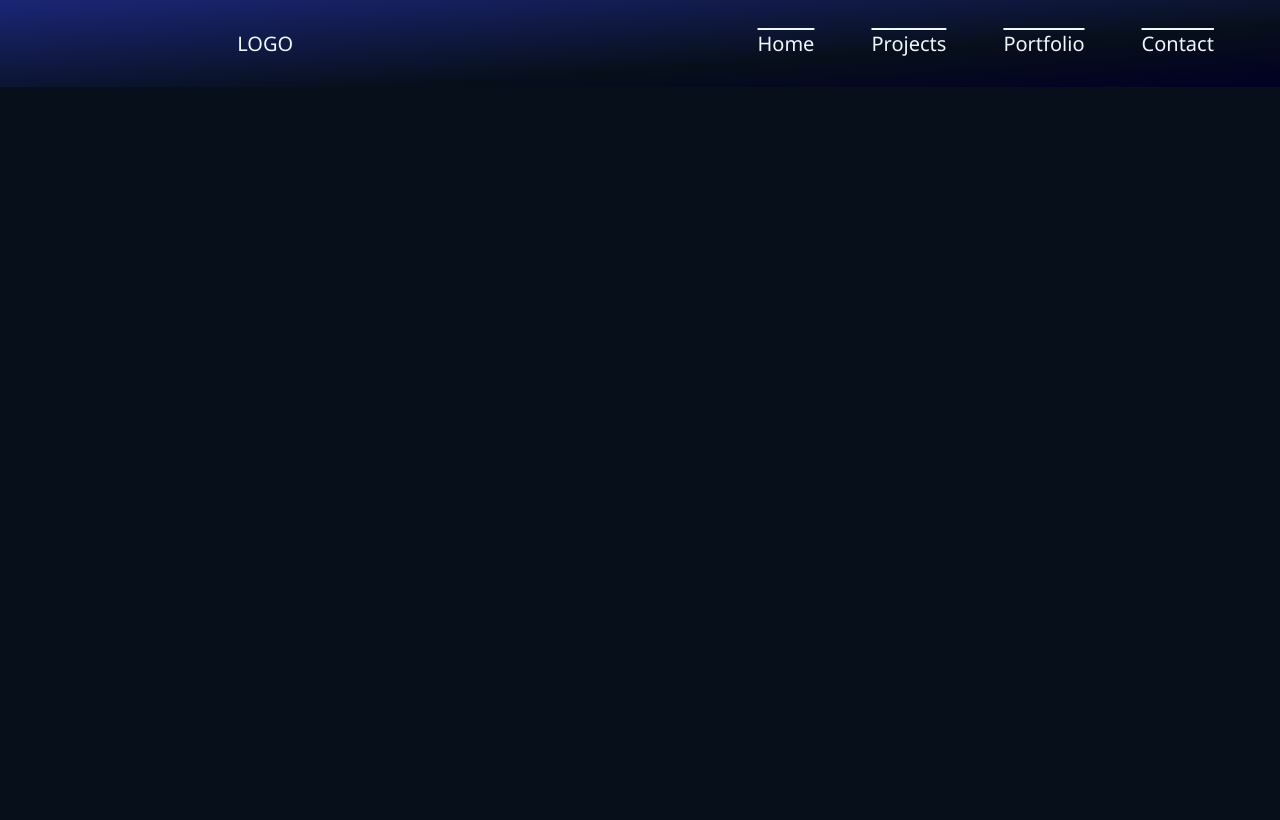
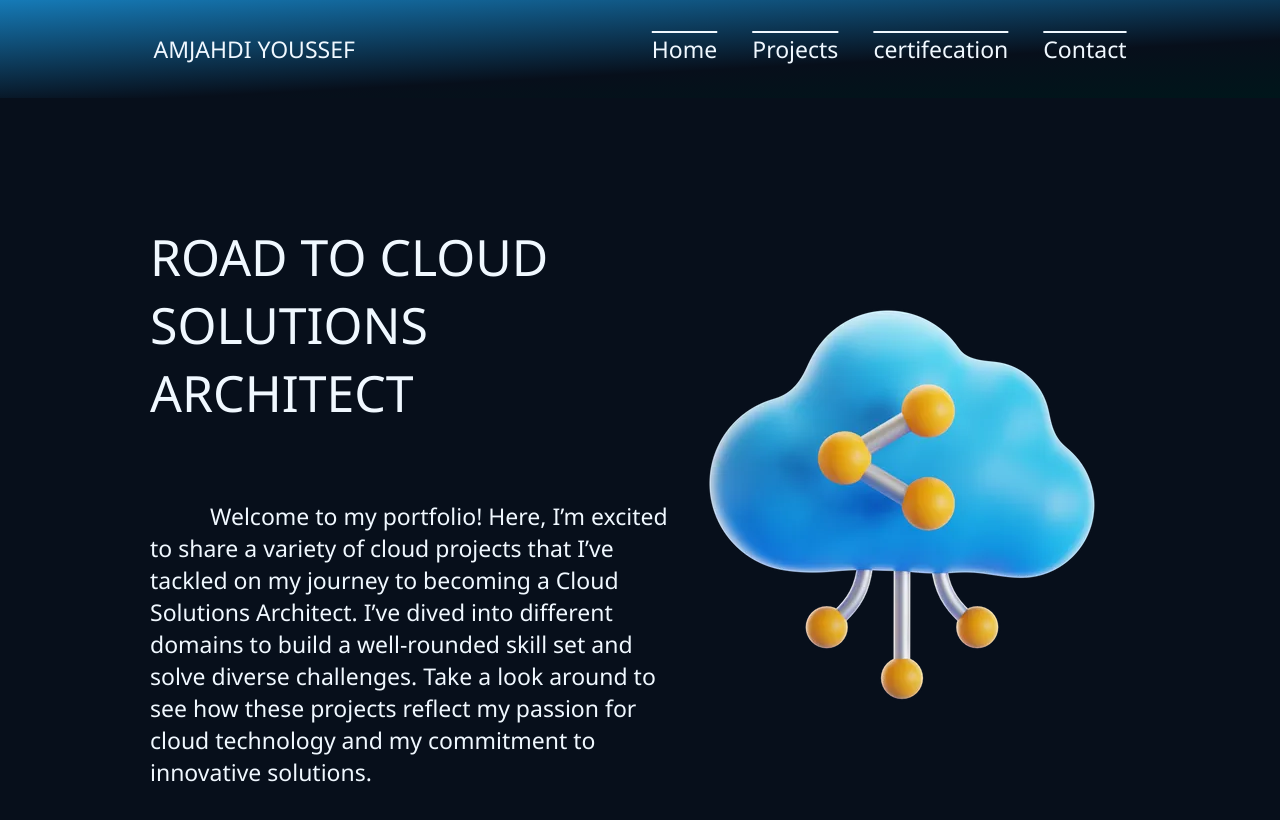
Before and after one commit to youssefamjahdii/cloudLandingPage, a plain HTML site: page index.html in a window 1280 px wide. Drawn offline with Linux system fonts and the light colour scheme.

Commit message:
the herotext (section 2/4) is done . i added the 2nd section that contains the herotext and a cloud computing icon . i styled it with hover function .

```diff
--- a/index.html
+++ b/index.html
@@ -8,13 +8,21 @@
 </head>
 <body>
     <div class="header">
-        LOGO
+        <p>AMJAHDI YOUSSEF</p>
         <ul>
             <li><a href="">Home</a></li>
             <li><a href="">Projects</a></li>
-            <li><a href="">Portfolio</a></li>
+            <li><a href="">certifecation</a></li>
             <li><a href="">Contact</a></li>
         </ul>
     </div>
+    <div class="herotext">
+        <div class="herotext0">
+        <p id="herotext1">ROAD TO <span>CLOUD SOLUTIONS ARCHITECT</span></p>
+        <p id="herotext2">Welcome to my portfolio! Here, I’m excited to  share a variety of cloud projects that I’ve tackled on my journey to becoming a Cloud Solutions Architect. I’ve dived into different domains to build a well-rounded skill set and solve diverse challenges.
+             Take a look around to see how these projects reflect my passion for cloud technology and my commitment to innovative solutions.</p>
+        </div>
+        <img src="images/cloud icon.webp" alt="cloud icon" id="cloudIcon">
+    </div>
 </body>
 </html>
--- a/style.css
+++ b/style.css
@@ -3,23 +3,54 @@ body {
     margin: 0;
     min-height: 100vh;
     background-color:#070f1b ;
+    color: aliceblue;
+    display: flex;
+    flex-direction: column;
+
   }
   .header{
-    color: aliceblue;
-
-    background: linear-gradient(356deg, rgba(2,0,36,1) 0%, rgba(7,15,27,1) 35%, hwb(234 14% 37%) 130%);
+    background: linear-gradient(357deg, rgb(0, 22, 27) 0%,
+     rgba(7,15,27,1) 35%, hwb(202 11% 0%) 130%);
     display: flex;
     padding:10px 25px;
     justify-content: space-around;
     align-items: center;
-    font-size: 20px;
+    font-size: 23px;
   }
   ul{
     display: flex;
-    gap: 20%;
+    gap: 35px;
     list-style: none;
   }
   a{
     color: aliceblue;
     text-decoration:overline;
   }
+  .herotext{
+    padding:75px 150px;
+    display: flex;
+    justify-content: space-between;
+    align-items: center;
+
+  }
+  .herotext0 #herotext1{
+    font-size: 50px;
+  }
+  .herotext0 #herotext2{
+    font-size: 23px;
+    text-indent: 60px;
+  }
+  .herotext0 {
+    display: flex;
+    flex-direction: column;
+    max-width: 900px;
+    flex: auto;
+  }
+  #cloudIcon {
+    max-width: 500px;
+    max-height: 500px;
+    flex:1 2 auto;
+  }
+  span:hover ,a:hover {
+    color: rgb(2, 204, 255);
+  }
```
Also changed, not shown: images/aws-icon.webp (added), images/cloud icon.webp (added), images/gcp-icon.png (added), images/oci-icon.png (added).
